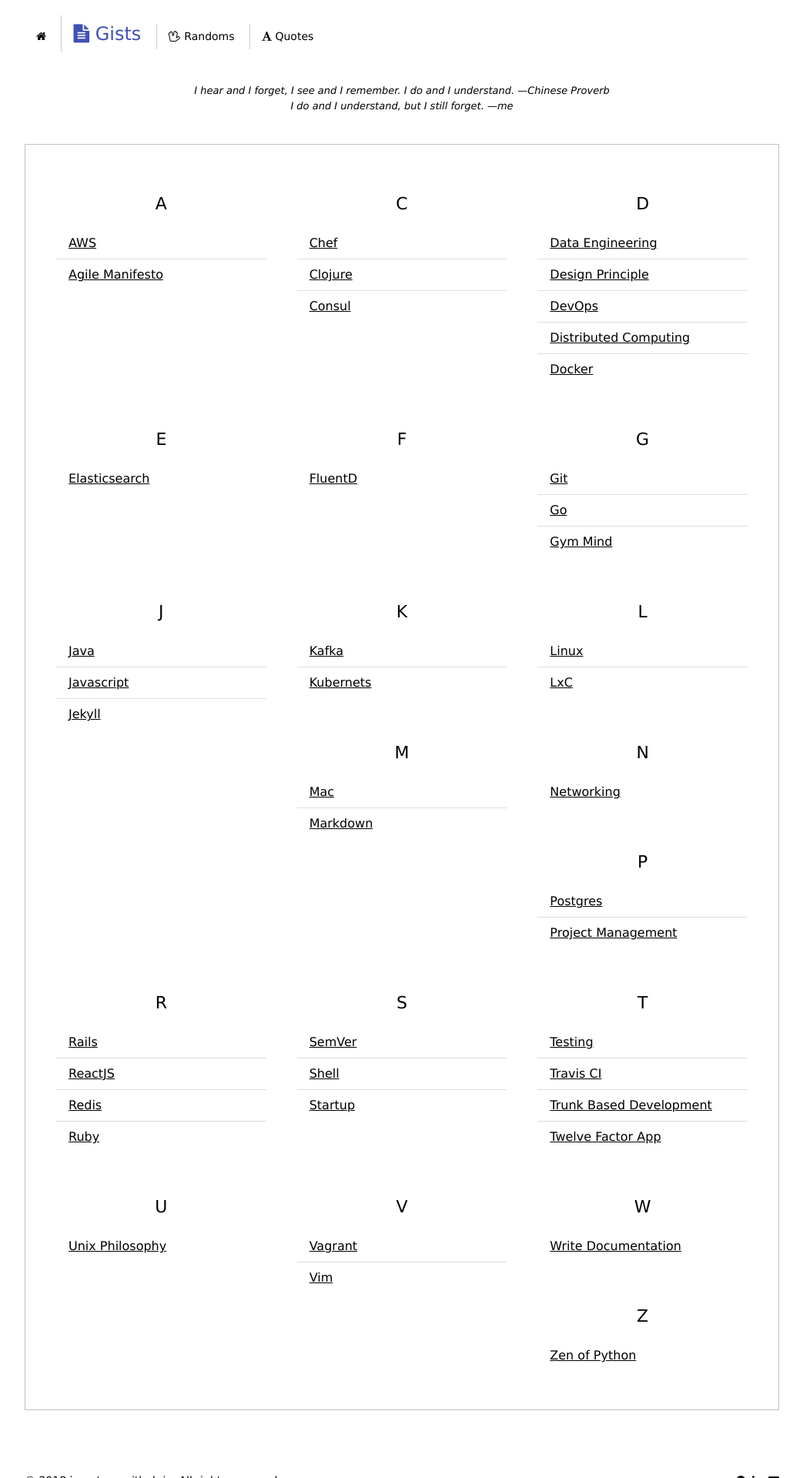
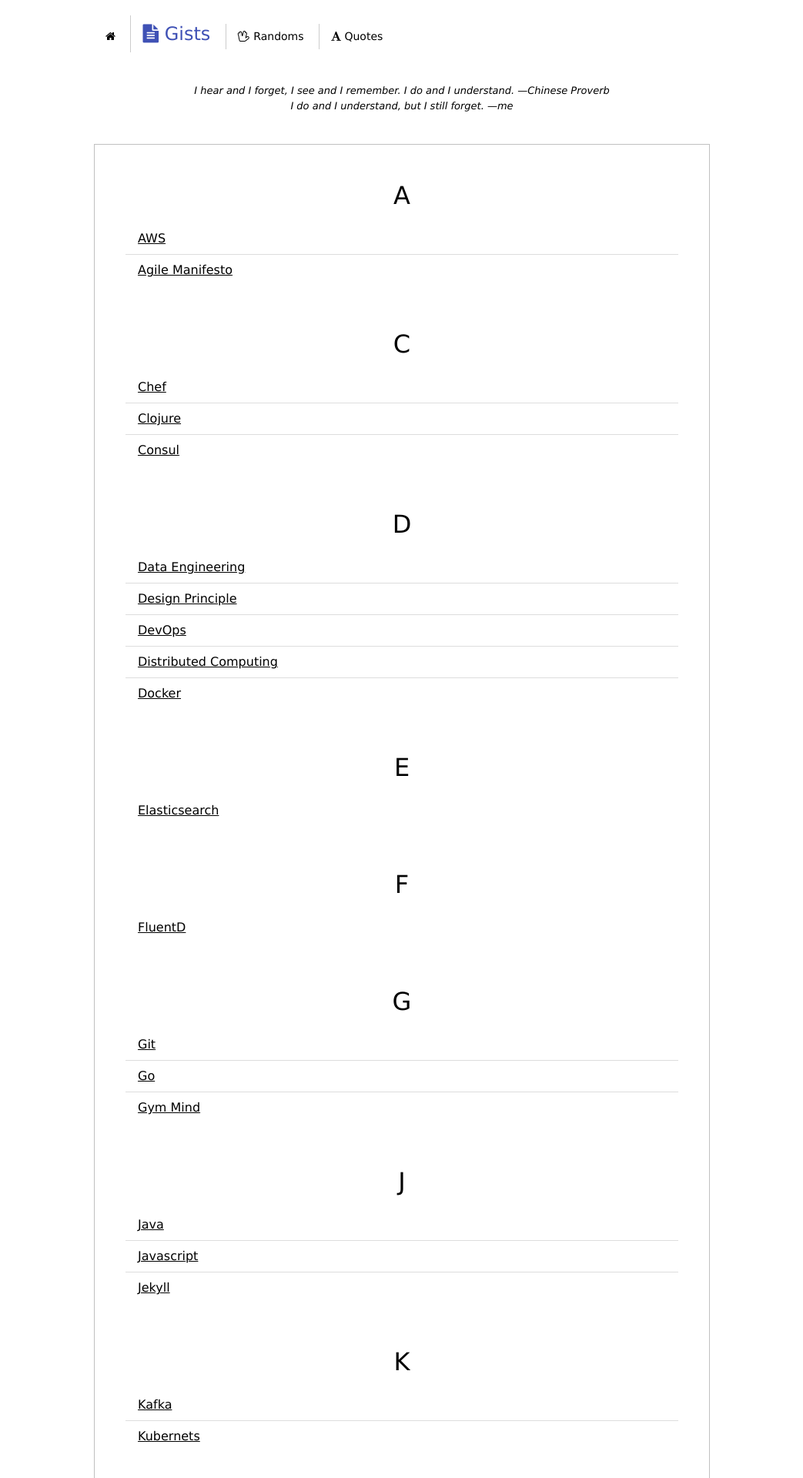
Before and after one commit to imantung/imantung.github.io, a Jekyll site: the page built from gists.html, in a window 1280 px wide. Shown: the top 1920 px of the page at 77% size, without its empty margins (118-1161 px from the left). Built offline with Jekyll 4.4.1, drawn with Linux system fonts in a browser that asks for light colours; nearby versions of some CDN libraries.

Commit message:
tidy up gist page

```diff
--- a/_config.yml
+++ b/_config.yml
@@ -41,6 +41,10 @@
   - ['Randoms', '/randoms/', 'fa-hand-spock-o']
   - ['Quotes', '/quotes/', 'fa-font']
 
+sass:
+  style: compact
+  sass_dir: _sass
+
 disqus:
   shortname: imantung-github-io
 
--- a/_includes/head.html
+++ b/_includes/head.html
@@ -20,7 +20,7 @@
   <link rel="stylesheet" href="https://www.w3schools.com/w3css/4/w3.css">
   <link rel="stylesheet" href="https://cdnjs.cloudflare.com/ajax/libs/font-awesome/4.7.0/css/font-awesome.min.css">
   <link rel="stylesheet" href="/public/css/syntax.css">
-  <link rel="stylesheet" href="/public/css/customize_w3.css">
+  <link rel="stylesheet" href="{{ '/public/css/main.css' | relative_url }}">
   <link rel="stylesheet" href="/public/css/page.css">
   <link rel="stylesheet" href="/public/css/post.css">
   <link rel="stylesheet" href="/public/css/gist.css">
--- a/gists.html
+++ b/gists.html
@@ -23,8 +23,8 @@
         {% if firstLetter != tmp %}
         </ul>
       </div>
-      <div style="padding: 0 20px 30px 20px; " class="w3-third w3-container">
-        <h4 class="w3-center">{{ firstLetter }}</h4>
+      <div style="padding: 0 20px 30px 20px; ">
+        <h2 class="w3-center">{{ firstLetter }}</h2>
         <ul class="w3-ul w3-hoverable">
         {% endif %}
           <li><a href="{{page.url}}">{{page.title}}</a></li>
--- a/public/css/customize_w3.css
+++ b/public/css/main.scss
@@ -1,3 +1,6 @@
+---
+---
+
 body {
   font-family: Verdana, sans-serif;
   font-size: 16px;
@@ -23,3 +26,7 @@
 nav, footer{
   font-size: 14px;
 }
+
+.w3-content{
+  max-width: 800px;
+}
```
